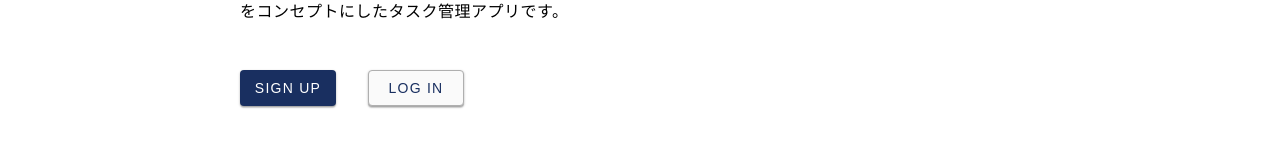
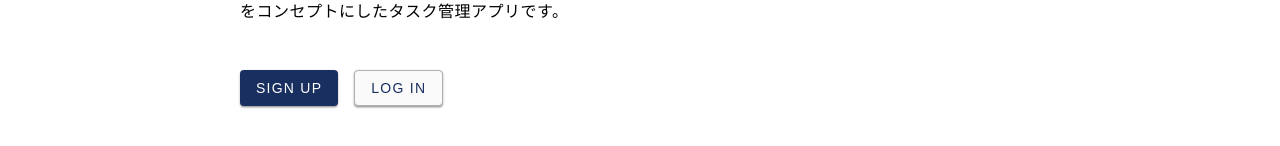
Before and after one commit to minguu42/js-tomeit, a Next.js app: page / in a window 1280 px wide. Shown: the part 206-352 px from the top of the page. Built offline with nearby package versions, Linux system fonts and the light colour scheme.

Commit message:
スタイルの調整

```diff
--- a/components/Buttons.js
+++ b/components/Buttons.js
@@ -3,7 +3,7 @@ import cn from 'classnames'
 
 const Button = ({ text, handleClick, type = 'normal' }) => (
   <button
-    className={cn({
+    className={cn(styles.base, {
       [styles.normal]: type === 'normal',
       [styles.outline]: type === 'outline'
     })}
--- a/styles/Home.module.css
+++ b/styles/Home.module.css
@@ -22,5 +22,5 @@
 
 .buttons {
   display: flex;
-  gap: 32px;
+  gap: 16px;
 }
--- a/styles/components/Button.module.css
+++ b/styles/components/Button.module.css
@@ -1,16 +1,20 @@
-.normal {
-  width: 96px;
+.base {
+  min-width: 64px;
   height: 36px;
+  padding: 0 16px;
 
   font-size: 14px;
   letter-spacing: 1.25px;
   text-transform: uppercase;
-  color: var(--on-primary-high-emphasis-color);
 
-  background-color: var(--primary-color);
   border-radius: 4px;
   box-shadow: 0 1px 1px rgba(0, 0, 0, 0.14), 0 2px 1px rgba(0, 0, 0, 0.12),
-    0 1px 3px rgba(0, 0, 0, 0.2);
+  0 1px 3px rgba(0, 0, 0, 0.2);
+}
+
+.normal {
+  color: var(--on-primary-high-emphasis-color);
+  background-color: var(--primary-color);
 }
 
 .normal:hover {
@@ -20,19 +24,10 @@
 }
 
 .outline {
-  width: 96px;
-  height: 36px;
-
-  font-size: 14px;
-  letter-spacing: 1.25px;
-  text-transform: uppercase;
   color: var(--primary-color);
 
   background-color: #fafafa;
   border: 1px solid var(--border-color);
-  border-radius: 4px;
-  box-shadow: 0 1px 1px rgba(0, 0, 0, 0.14), 0 2px 1px rgba(0, 0, 0, 0.12),
-    0 1px 3px rgba(0, 0, 0, 0.2);
 }
 
 .outline:hover {
```
